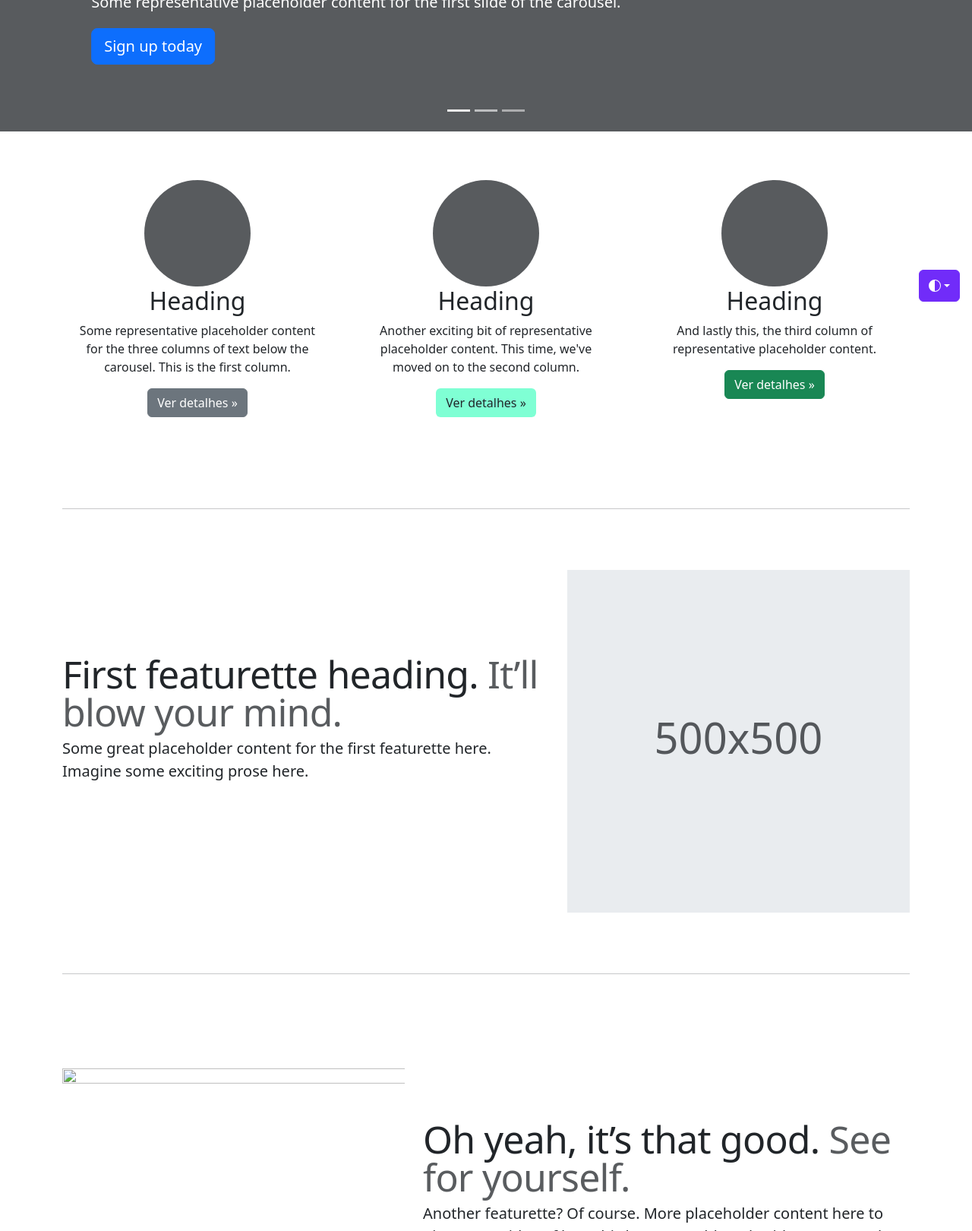
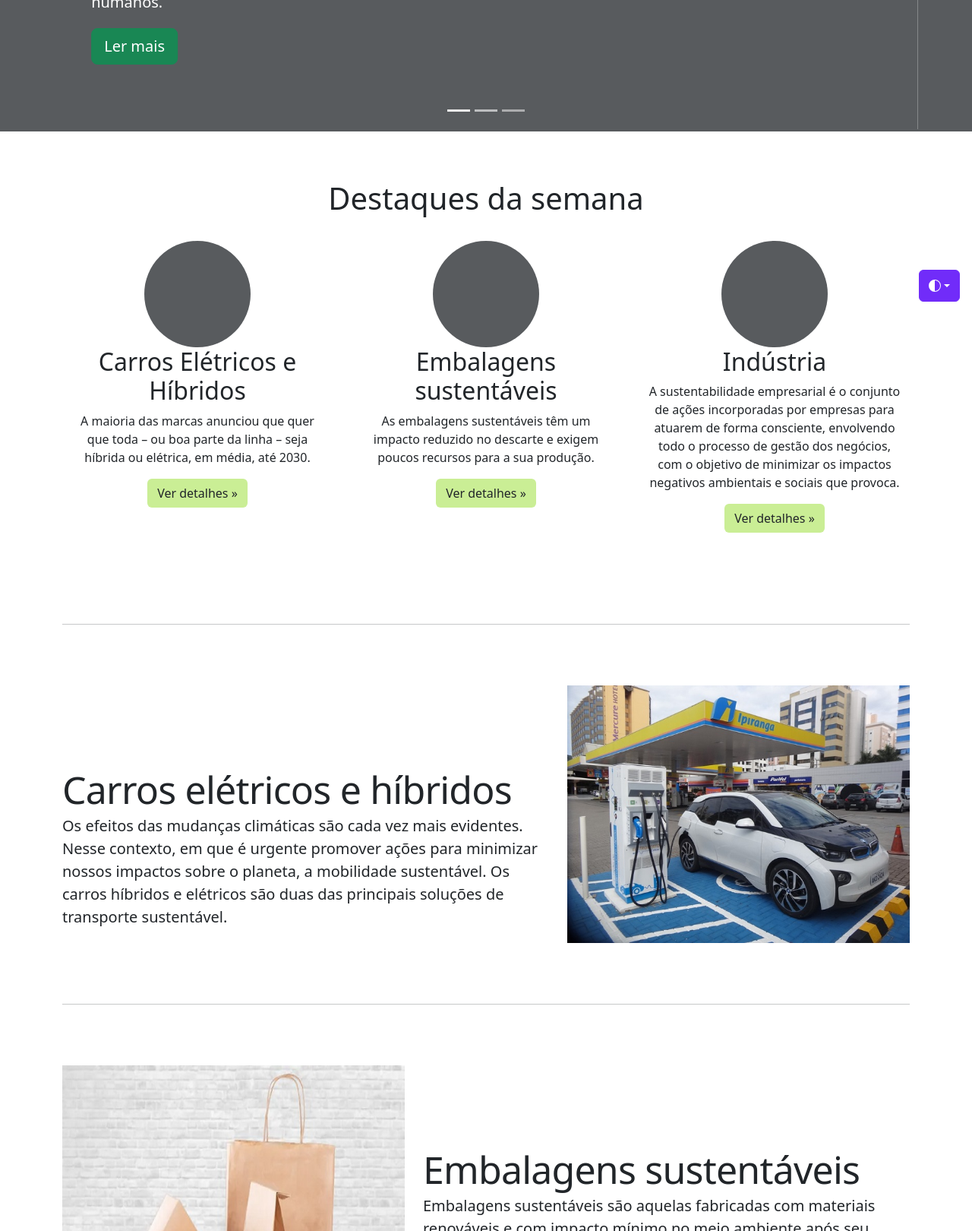
Before and after one commit to renancorporato/teste_unip, a plain HTML site: page carousel/index.html in a window 1280 px wide. Shown: the part 387-2007 px from the top of the page at 76% size. Drawn offline with Linux system fonts and the light colour scheme; a script that the page names is missing.

Commit message:
alterações.18.05
inclusão de conteúdos

```diff
--- a/carousel/index.html
+++ b/carousel/index.html
@@ -159,10 +159,6 @@
           </li>
           <li class="nav-item">
             <a class="nav-link" href="#">Link</a>
-          </li>
-          <li class="nav-item">
-            <a class="nav-link disabled">Disabled</a>
-          </li>
         </ul>
         <form class="d-flex" role="search">
           <input class="form-control me-2" type="search" placeholder="Search" aria-label="Search">
@@ -186,9 +182,9 @@
         <svg class="bd-placeholder-img" width="100%" height="100%" xmlns="http://www.w3.org/2000/svg" aria-hidden="true" preserveAspectRatio="xMidYMid slice" focusable="false"><rect width="100%" height="100%" fill="var(--bs-secondary-color)"/></svg>
         <div class="container">
           <div class="carousel-caption text-start">
-            <h1>Example headline.</h1>
-            <p>Some representative placeholder content for the first slide of the carousel.</p>
-            <p><a class="btn btn-lg btn-primary" href="#">Sign up today</a></p>
+            <h1>O que é meio ambiente?</h1>
+            <p>O meio ambiente envolve todas as coisas com vida e sem vida que existem na Terra ou em alguma região dela e que afetam os outros ecossistemas existentes e a vida dos seres humanos.</p>
+            <p><a class="btn btn-lg btn-success" href="#">Ler mais</a></p>
           </div>
         </div>
       </div>
@@ -196,9 +192,9 @@
         <svg class="bd-placeholder-img" width="100%" height="100%" xmlns="http://www.w3.org/2000/svg" aria-hidden="true" preserveAspectRatio="xMidYMid slice" focusable="false"><rect width="100%" height="100%" fill="var(--bs-secondary-color)"/></svg>
         <div class="container">
           <div class="carousel-caption">
-            <h1>Another example headline.</h1>
-            <p>Some representative placeholder content for the second slide of the carousel.</p>
-            <p><a class="btn btn-lg btn-primary" href="#">Learn more</a></p>
+            <h1>Como o aquecimento global afeta o planeta?</h1>
+            <p>Causando o degelo, aumento do nível dos oceanos, a desertificação, a alteração do regime das chuvas, inundações e a redução da biodiversidade.</p>
+            <p><a class="btn btn-lg btn-success" href="#">Ler mais</a></p>
           </div>
         </div>
       </div>
@@ -206,9 +202,9 @@
         <svg class="bd-placeholder-img" width="100%" height="100%" xmlns="http://www.w3.org/2000/svg" aria-hidden="true" preserveAspectRatio="xMidYMid slice" focusable="false"><rect width="100%" height="100%" fill="var(--bs-secondary-color)"/></svg>
         <div class="container">
           <div class="carousel-caption text-end">
-            <h1>One more for good measure.</h1>
-            <p>Some representative placeholder content for the third slide of this carousel.</p>
-            <p><a class="btn btn-lg btn-primary" href="#">Browse gallery</a></p>
+            <h1>O que significa desenvolvimento sustentável?</h1>
+            <p>É o desenvolvimento capaz de suprir as necessidades da geração atual, sem comprometer a capacidade de atender as necessidades das futuras gerações.</p>
+            <p><a class="btn btn-lg btn-success" href="#">Ler mais</a></p>
           </div>
         </div>
       </div>
@@ -224,71 +220,77 @@
   </div>
 
 
+  <h1><center>Destaques da semana</center></h1>
+
+
   <!-- Marketing messaging and featurettes
   ================================================== -->
   <!-- Wrap the rest of the page in another container to center all the content. -->
-
+<br>
   <div class="container marketing">
 
     <!-- Three columns of text below the carousel -->
     <div class="row">
       <div class="col-lg-4">
         <svg class="bd-placeholder-img rounded-circle" width="140" height="140" xmlns="http://www.w3.org/2000/svg" role="img" aria-label="Placeholder" preserveAspectRatio="xMidYMid slice" focusable="false"><title>Placeholder</title><rect width="100%" height="100%" fill="var(--bs-secondary-color)"/></svg>
-        <h2 class="fw-normal">Heading</h2>
-        <p>Some representative placeholder content for the three columns of text below the carousel. This is the first column.</p>
-        <p><a class="btn btn-secondary" href="#">Ver detalhes &raquo;</a></p>
+        <h2 class="fw-normal">Carros Elétricos e Híbridos</h2>
+        <p>A maioria das marcas anunciou que quer que toda – ou boa parte da linha – seja híbrida ou elétrica, em média, até 2030.</p>
+        <p><a class="btn " style="background-color:rgb(202, 238, 149);" href="#noticia_1">Ver detalhes &raquo;</a></p>
       </div><!-- /.col-lg-4 -->
       <div class="col-lg-4">
         <svg class="bd-placeholder-img rounded-circle" width="140" height="140" xmlns="http://www.w3.org/2000/svg" role="img" aria-label="Placeholder" preserveAspectRatio="xMidYMid slice" focusable="false"><title>Placeholder</title><rect width="100%" height="100%" fill="var(--bs-secondary-color)"/></svg>
-        <h2 class="fw-normal">Heading</h2>
-        <p>Another exciting bit of representative placeholder content. This time, we've moved on to the second column.</p>
-        <p><a class="btn " style="background-color: aquamarine;" href="#">Ver detalhes &raquo;</a></p>
+        <h2 class="fw-normal">Embalagens sustentáveis</h2>
+        <p>As embalagens sustentáveis têm um impacto reduzido no descarte e exigem poucos recursos para a sua produção.</p>
+        <p><a class="btn " style="background-color:rgb(202, 238, 149);" href="#noticia_2">Ver detalhes &raquo;</a></p>
       </div><!-- /.col-lg-4 -->
       <div class="col-lg-4">
         <svg class="bd-placeholder-img rounded-circle" width="140" height="140" xmlns="http://www.w3.org/2000/svg" role="img" aria-label="Placeholder" preserveAspectRatio="xMidYMid slice" focusable="false"><title>Placeholder</title><rect width="100%" height="100%" fill="var(--bs-secondary-color)"/></svg>
-        <h2 class="fw-normal">Heading</h2>
-        <p>And lastly this, the third column of representative placeholder content.</p>
-        <p><a class="btn btn-success" href="#noticia_2">Ver detalhes &raquo;</a></p>
+        <h2 class="fw-normal">Indústria</h2>
+        <p>A sustentabilidade empresarial é o conjunto de ações incorporadas por empresas para atuarem de forma consciente, envolvendo todo o processo de gestão dos negócios, com o objetivo de minimizar os impactos negativos ambientais e sociais que provoca.</p>
+        <p><a class="btn " style="background-color:rgb(202, 238, 149);" href="#noticia_3">Ver detalhes &raquo;</a></p>
       </div><!-- /.col-lg-4 -->
     </div><!-- /.row -->
 
 
     <!-- START THE FEATURETTES -->
-
+    <div id="noticia_1"></div>
     <hr class="featurette-divider">
 
     <div class="row featurette">
       <div class="col-md-7">
-        <h2 class="featurette-heading fw-normal lh-1">First featurette heading. <span class="text-body-secondary">It’ll blow your mind.</span></h2>
-        <p class="lead">Some great placeholder content for the first featurette here. Imagine some exciting prose here.</p>
+        <h2 class="featurette-heading fw-normal lh-1">Carros elétricos e híbridos</h2>
+        <p class="lead">Os efeitos das mudanças climáticas são cada vez mais evidentes. Nesse contexto, em que é urgente promover ações para minimizar nossos impactos sobre o planeta, a mobilidade sustentável. Os carros híbridos e elétricos são duas das principais soluções de transporte sustentável.</p>
       </div>
       <div class="col-md-5">
-        <svg class="bd-placeholder-img bd-placeholder-img-lg featurette-image img-fluid mx-auto" width="500" height="500" xmlns="http://www.w3.org/2000/svg" role="img" aria-label="Placeholder: 500x500" preserveAspectRatio="xMidYMid slice" focusable="false"><title>Placeholder</title><rect width="100%" height="100%" fill="var(--bs-secondary-bg)"/><text x="50%" y="50%" fill="var(--bs-secondary-color)" dy=".3em">500x500</text></svg>
+        <img class="bd-placeholder-img bd-placeholder-img-lg featurette-image img-fluid mx-auto" width="500" height="500" focusable="false" src="assets/carro-eletrico.jpg"/>
       </div>
-      <div id="noticia_2"></div>
     </div>
-
+    <div id="noticia_2"></div>
     <hr class="featurette-divider">
 
     <div class="row featurette">
       <div class="col-md-7 order-md-2">
-        <h2 class="featurette-heading fw-normal lh-1">Oh yeah, it’s that good. <span class="text-body-secondary">See for yourself.</span></h2>
-        <p class="lead">Another featurette? Of course. More placeholder content here to give you an idea of how this layout would work with some actual real-world content in place.</p>
+        <h2 class="featurette-heading fw-normal lh-1">Embalagens sustentáveis</h2>
+        <p class="lead">Embalagens sustentáveis são aquelas fabricadas com materiais renováveis e com impacto mínimo no meio ambiente após seu descarte. Elas são compostas por materiais como papel reciclado, vidro, plásticos biodegradáveis e até fibra de coco — e podem fazer a diferença na reputação da sua empresa.
+          <br>
+          <br>A preocupação com o meio ambiente se tornou prioridade no mundo atual e as empresas têm um papel fundamental para sua preservação. Para quem vende produtos, o uso de embalagens sustentáveis é uma das melhores soluções para contribuir com essa causa.</p>
       </div>
       <div class="col-md-5 order-md-1">
-        <img class="bd-placeholder-img bd-placeholder-img-lg featurette-image img-fluid mx-auto" width="500" height="500" focusable="false" src="assets/jardim.jpg"/>
+        <img class="bd-placeholder-img bd-placeholder-img-lg featurette-image img-fluid mx-auto" width="500" height="500" focusable="false" src="assets/embalagens.delivery.jpg"/>
       </div>
     </div>
-
+    <div id="noticia_3"></div>
     <hr class="featurette-divider">
 
     <div class="row featurette">
       <div class="col-md-7">
-        <h2 class="featurette-heading fw-normal lh-1">Oh yeah, it’s that good. <span class="text-body-secondary">See for yourself.</span></h2>
-        <p class="lead">Another featurette? Of course. More placeholder content here to give you an idea of how this layout would work with some actual real-world content in place.</p>
+        <h2 class="featurette-heading fw-normal lh-1">Sustentabilidade empresarial</h2>
+        <p class="lead">A sustentabilidade empresarial é uma estratégia que prega a organização dos processos corporativos de modo que a empresa, ao produzir e entregar seus bens ou serviços, não prejudique o meio ambiente e possa ainda crescer economicamente.
+          <br>
+          <br> Em vez de apoiar a escalada maciça de negócios baseados em uma mentalidade de “lucro máximo no curto prazo”, a sustentabilidade empresarial prioriza o crescimento de longo prazo por meio de métodos sustentáveis.</p>
       </div>
       <div class="col-md-5">
-        <img class="bd-placeholder-img bd-placeholder-img-lg featurette-image img-fluid mx-auto" width="500" height="500" focusable="false" src="assets/jardim.jpg"/>
+        <img class="bd-placeholder-img bd-placeholder-img-lg featurette-image img-fluid mx-auto" width="500" height="500" focusable="false" src="assets/industria.jpg"/>
       </div>
     </div>
 
@@ -300,7 +302,7 @@
         <p class="lead">And yes, this is the last block of representative placeholder content. Again, not really intended to be actually read, simply here to give you a better view of what this would look like with some actual content. Your content.</p>
       </div>
       <div class="col-md-5">
-        <svg class="bd-placeholder-img bd-placeholder-img-lg featurette-image img-fluid mx-auto" width="500" height="500" xmlns="http://www.w3.org/2000/svg" role="img" aria-label="Placeholder: 500x500" preserveAspectRatio="xMidYMid slice" focusable="false"><title>Placeholder</title><rect width="100%" height="100%" fill="var(--bs-secondary-bg)"/><text x="50%" y="50%" fill="var(--bs-secondary-color)" dy=".3em">500x500</text></svg>
+        <img class="bd-placeholder-img bd-placeholder-img-lg featurette-image img-fluid mx-auto" width="500" height="500" focusable="false" src="assets/jardim.jpg"/>
       </div>
     </div>
 
```
Also changed, not shown: carousel/assets/carro-eletrico.jpg (added), carousel/assets/embalagens.delivery.jpg (added), carousel/assets/industria.jpg (added), carousel/assets/verde.escuro.jpg (added).
